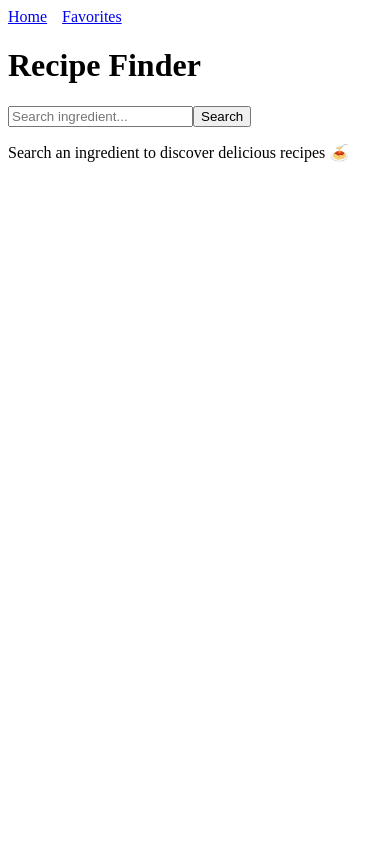
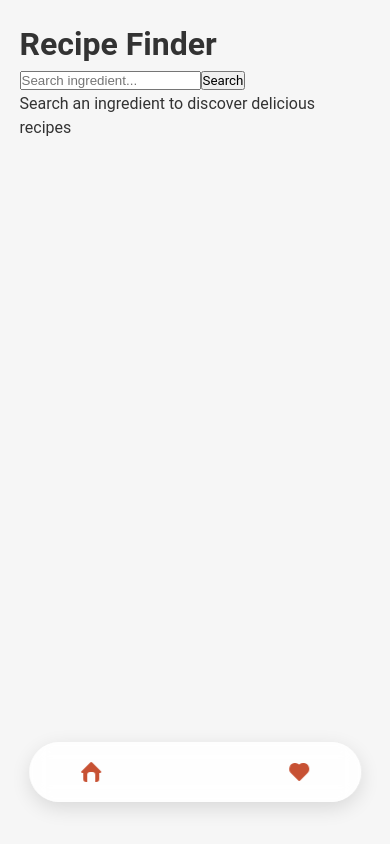
Before and after one commit to claraAzul/ProyectoFinal_RecipeFinder, a React (Vite) app: page / in a window 390 px wide. Built offline with nearby package versions, Linux system fonts and the light colour scheme.

Commit message:
HomeLayout, NavBar CSS, Responsive

```diff
--- a/src/App.jsx
+++ b/src/App.jsx
@@ -1,5 +1,4 @@
 import { BrowserRouter, Routes, Route } from "react-router-dom";
-
 import Home from "./pages/Home";
 import RecipeDetail from "./pages/RecipeDetail";
 import Favorites from "./pages/Favorites";
--- a/src/components/NavBar.jsx
+++ b/src/components/NavBar.jsx
@@ -1,15 +1,22 @@
 import { Link } from "react-router-dom";
+import "../styles/NavBarStyle.css";
 
 function Navbar() {
   return (
-    <nav style={{ marginBottom: "20px" }}>
-      <Link to="/" style={{ marginRight: "15px" }}>
-        Home
+    <nav className="navbar">
+
+      <Link to="/" className="nav-item">
+        <svg viewBox="0 0 24 24" fill="#c75133" className="icon">
+          <path d="M12.707 2.293l9 9c.63 .63 .184 1.707 -.707 1.707h-1v6a3 3 0 0 1 -3 3h-1v-7a3 3 0 0 0 -2.824 -2.995l-.176 -.005h-2a3 3 0 0 0 -3 3v7h-1a3 3 0 0 1 -3 -3v-6h-1c-.89 0 -1.337 -1.077 -.707 -1.707l9 -9a1 1 0 0 1 1.414 0" />
+        </svg>
       </Link>
 
-      <Link to="/favorites">
-        Favorites
+      <Link to="/favorites" className="nav-item">
+        <svg viewBox="0 0 24 24" fill="#c75133" className="icon">
+          <path d="M6.979 3.074a6 6 0 0 1 4.988 1.425l.037 .033l.034 -.03a6 6 0 0 1 4.733 -1.44l.246 .036a6 6 0 0 1 3.364 10.008l-.18 .185l-.048 .041l-7.45 7.379a1 1 0 0 1 -1.313 .082l-.094 -.082l-7.493 -7.422a6 6 0 0 1 3.176 -10.215z" />
+        </svg>
       </Link>
+
     </nav>
   );
 }
--- a/src/components/SearchBar.jsx
+++ b/src/components/SearchBar.jsx
@@ -1,4 +1,6 @@
 import { useState } from "react";
+import { Link } from "react-router-dom";
+import "../styles/SearchBarStyle.css";
 
 function SearchBar({ onSearch }) {
   const [ingredient, setIngredient] = useState("");
--- a/src/pages/Home.jsx
+++ b/src/pages/Home.jsx
@@ -5,57 +5,52 @@ import SearchBar from "../components/SearchBar";
 import RecipeCard from "../components/RecipeCard";
 import Navbar from "../components/NavBar";
 import { useNavigate } from "react-router-dom";
+import "../styles/HomeLayout.css";
 
 function Home() {
-
   const dispatch = useDispatch();
   const navigate = useNavigate();
 
   const recipes = useSelector((state) => state.recipes.list);
 
   const handleSearch = async (ingredient) => {
-
     const results = await searchRecipes(ingredient);
-
     dispatch(setRecipes(results));
-
   };
 
   const handleRecipeClick = (recipe) => {
-
     dispatch(setSelected(recipe));
-
     navigate("/recipe");
-
   };
 
   return (
-    <div>
+    <div className="home-container">
 
-      <Navbar />
+      <div className="content">
 
         <h1>Recipe Finder</h1>
 
         <SearchBar onSearch={handleSearch} />
 
-
         {recipes.length === 0 && (
-        <p>Search an ingredient to discover delicious recipes 🍝</p>
+          <p className="empty-text">
+            Search an ingredient to discover delicious recipes
+          </p>
         )}
 
-      <div style={{ display: "flex", flexWrap: "wrap", gap: "20px" }}>
-
+        <div className="grid">
           {recipes.map((recipe) => (
-
             <RecipeCard
               key={recipe.idMeal}
               recipe={recipe}
               onClick={handleRecipeClick}
             />
-
           ))}
+        </div>
 
       </div>
+
+      <Navbar />
 
     </div>
   );
--- /dev/null
+++ b/src/styles/HomeLayout.css
@@ -0,0 +1,18 @@
+.home-container {
+  display: flex;
+  flex-direction: column;
+  min-height: 100vh;
+}
+
+.content {
+  flex: 1;
+  padding: 5%;
+  padding-bottom: 100px;
+  overflow-y: auto;
+}
+
+.grid {
+  display: grid;
+  grid-template-columns: repeat(2, 1fr);
+  gap: 15px;
+}
--- a/src/styles/NavBarStyle.css
+++ b/src/styles/NavBarStyle.css
@@ -0,0 +1,57 @@
+
+
+.navbar {
+  position: fixed;
+  bottom: 5%;
+  left: 50%;
+  transform: translateX(-50%);
+
+  width: 85%;
+  max-width: 420px;
+  min-width: 260px;
+
+  height: 60px;
+
+  display: flex;
+  justify-content: space-between;
+  align-items: center;
+
+  padding: 0 10%;
+
+  background: rgba(255, 255, 255, 0.9);
+  backdrop-filter: blur(10px);
+
+  border-radius: 35px;
+
+  box-shadow: 0 6px 20px rgba(0, 0, 0, 0.12);
+}
+
+
+.nav-item {
+  display: flex;
+  align-items: center;
+  justify-content: center;
+
+  width: 45px;
+  height: 45px;
+
+  border-radius: 50%;
+
+  transition: transform 0.2s ease, background 0.2s ease;
+}
+
+
+.icon {
+  width: 24px;
+  height: 24px;
+}
+
+
+.nav-item:hover {
+  background: rgba(199, 81, 51, 0.1);
+  transform: scale(1.08);
+}
+
+.nav-item:active {
+  transform: scale(0.95);
+}
--- a/src/styles/global.css
+++ b/src/styles/global.css
@@ -0,0 +1,31 @@
+* {
+  margin: 0;
+  padding: 0;
+  box-sizing: border-box;
+}
+
+
+body {
+  font-family: 'Roboto', sans-serif;
+  font-size: 16px;
+  line-height: 1.5;
+  background-color: #f6f6f6;
+  color: #333;
+}
+
+img {
+  max-width: 100%;
+  display: block;
+}
+
+a {
+  text-decoration: none;
+  color: inherit;
+}
+
+
+
+button {
+  cursor: pointer;
+  font-family: inherit;
+}
```
Lines whose indentation alone changed are shown as unchanged.
